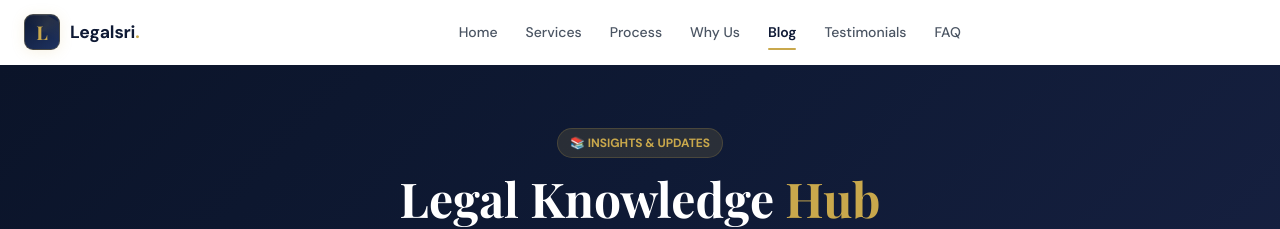
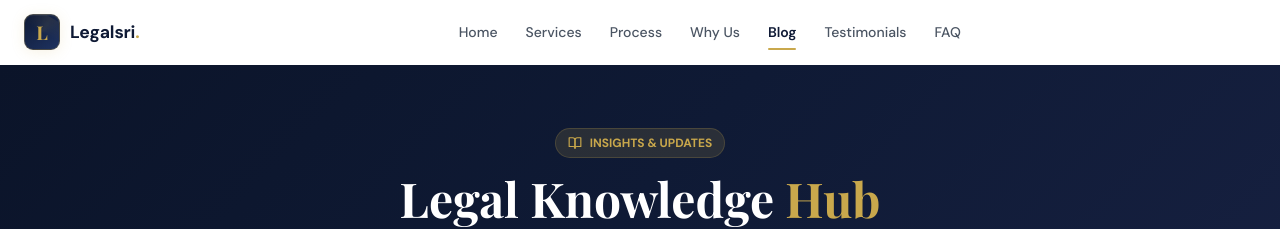
Before and after one commit to SManoj-Kumar/Legalsri, a Next.js app: page /blog in a window 1280 px wide. Shown: the top 229 px of the page. Built offline with nearby package versions, Linux system fonts and the light colour scheme; a web font is replaced by a local one.

Commit message:
style: replace book emoji with lucide BookOpen icon in blog header

```diff
--- a/app/blog/page.tsx
+++ b/app/blog/page.tsx
@@ -5,7 +5,7 @@ import { useState } from "react";
 import Link from "next/link";
 import Image from "next/image";
 import { useRouter } from "next/navigation";
-import { Search, ArrowRight, Clock, Home, Calendar, X, ChevronRight } from "lucide-react";
+import { Search, ArrowRight, Clock, Home, Calendar, X, ChevronRight, BookOpen } from "lucide-react";
 
 import { getAssetPath } from "@/lib/utils";
 
@@ -335,7 +335,7 @@ export default function BlogPage() {
         <div className="max-w-3xl mx-auto anim-up">
           <span className="inline-flex items-center gap-2 px-3 py-1.5 rounded-full text-xs font-bold mb-4"
             style={{ backgroundColor: "rgba(201,168,76,0.15)", color: "#c9a84c", border: "1px solid rgba(201,168,76,0.2)" }}>
-            📚 INSIGHTS &amp; UPDATES
+            <BookOpen size={14} /> INSIGHTS &amp; UPDATES
           </span>
           <h1 className="text-3xl sm:text-4xl xl:text-5xl font-bold text-white mb-3"
             style={{ fontFamily: "Playfair Display, serif" }}>
```
